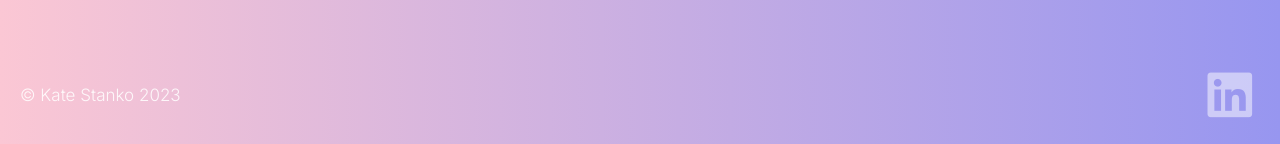
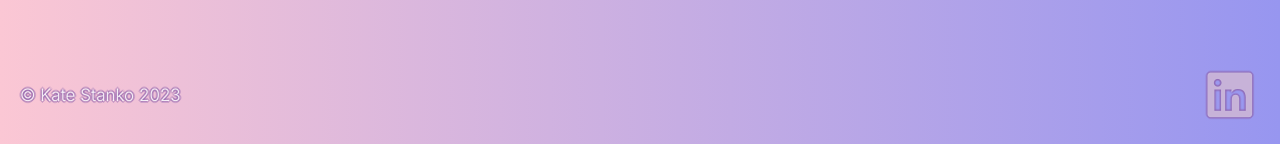
Before and after one commit to katestanko/katestanko.github.io, a plain HTML site: page index.html in a window 1280 px wide. Shown: the part 2062-2206 px from the top of the page. Drawn offline with Linux system fonts and the light colour scheme; a web font is replaced by a local one.

Commit message:
Updated footer

```diff
--- a/css/style.css
+++ b/css/style.css
@@ -145,7 +145,9 @@ footer div {
   align-content: center;
   justify-content: space-between;
   padding: 10px 20px;
-  color: rgb(255, 255, 255, 0.85)
+  color: rgb(255, 255, 255, 0.85);
+  text-shadow: 2px 0 rgb(144, 99, 174, 0.35), -2px 0 rgb(144, 99, 174, 0.35), 0 2px rgb(144, 99, 174, 0.35), 0 -2px rgb(144, 99, 174, 0.35),
+  1px 1px rgba(144, 99, 174, 0.35), -1px -1px rgb(144, 99, 174, 0.35), 1px -1px rgb(144, 99, 174, 0.35), -1px 1px rgb(144, 99, 174, 0.35);
 }
 
 .copyright {
```
